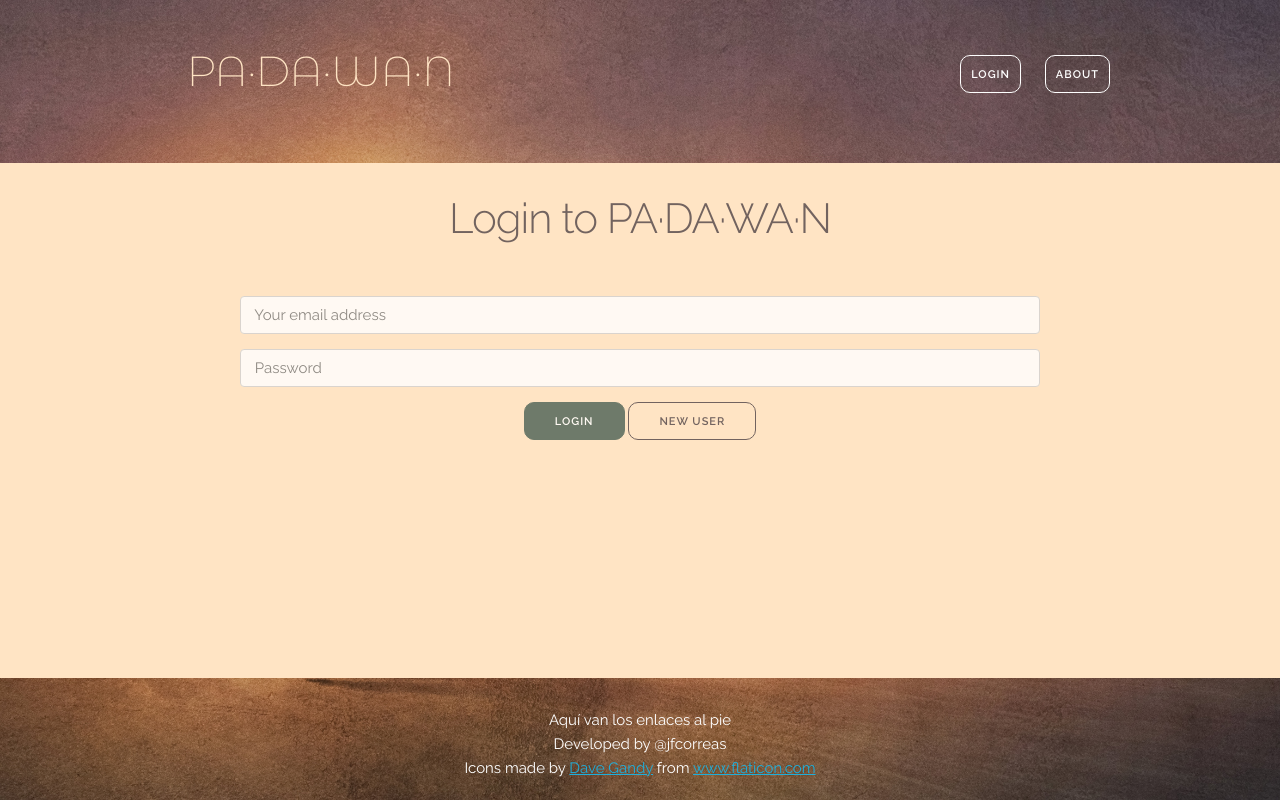
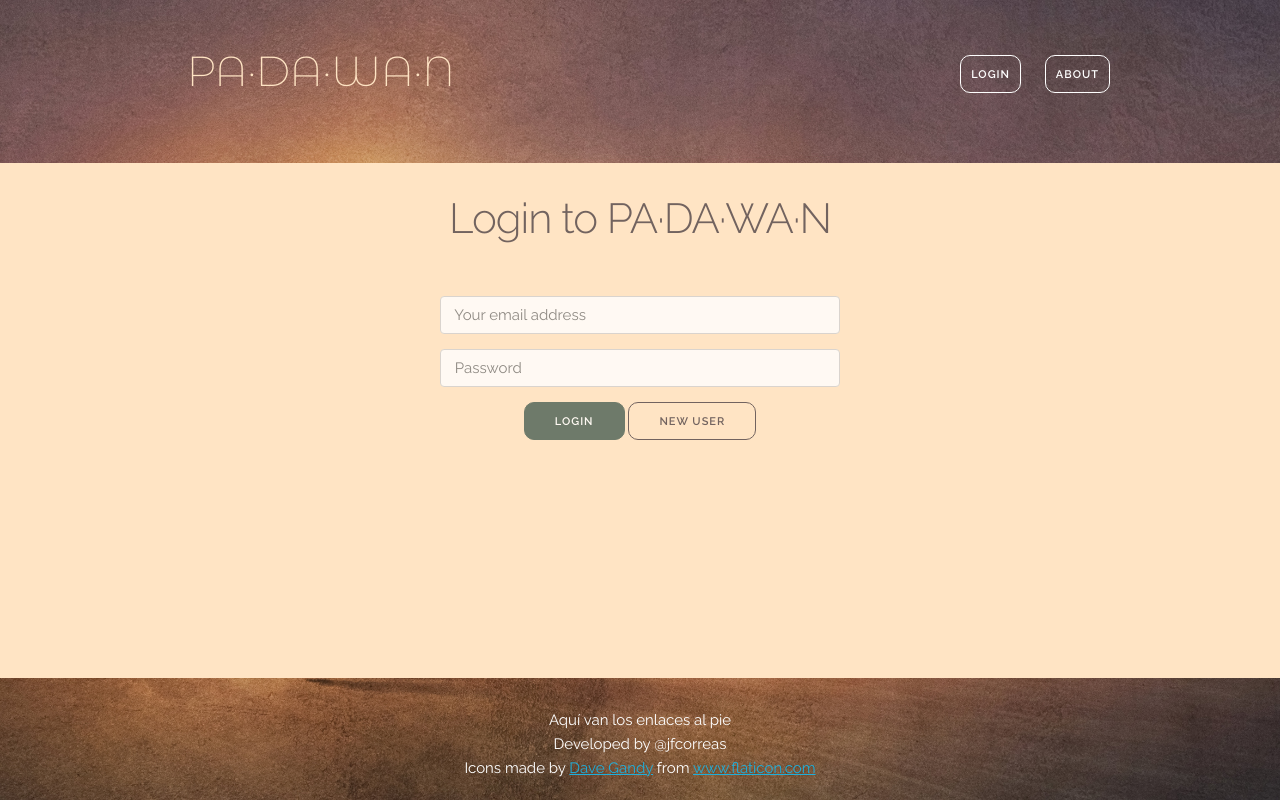
Before and after one commit to jfcorreas/pa-da-wa-n, a Flask app: page /account/login in a window 1280 px wide. Run offline with Flask 2, Linux system fonts and the light colour scheme.

Commit message:
CSS for small forms

```diff
--- a/padawan/static/css/padawan.css
+++ b/padawan/static/css/padawan.css
@@ -64,6 +64,10 @@ table {
   color:inherit;
 }
 .section.generic-form {
+  max-width: 400px;
+  margin: auto;
+}
+.section.small-form {
   max-width: 400px;
   margin: auto;
 }
--- a/padawan/templates/account/login.html
+++ b/padawan/templates/account/login.html
@@ -5,7 +5,7 @@
     <div class="section section-heading">
         <h2>Login to PA·DA·WA·N</h2>
 
-        <div class="section generic-form">
+        <div class="section small-form">
             <form action="" method="POST">
                 <input name="email" type="email" placeholder=" Your email address" class="u-full-width"
                        value="{{ email }}" required>
```
